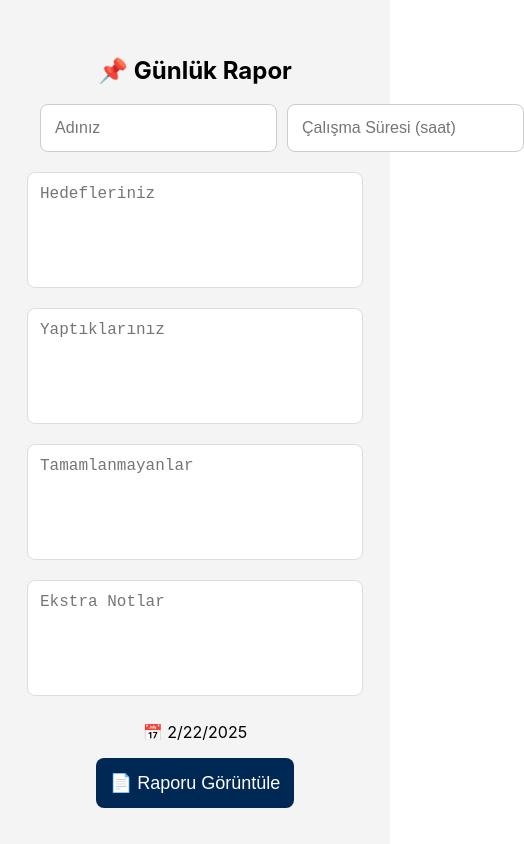
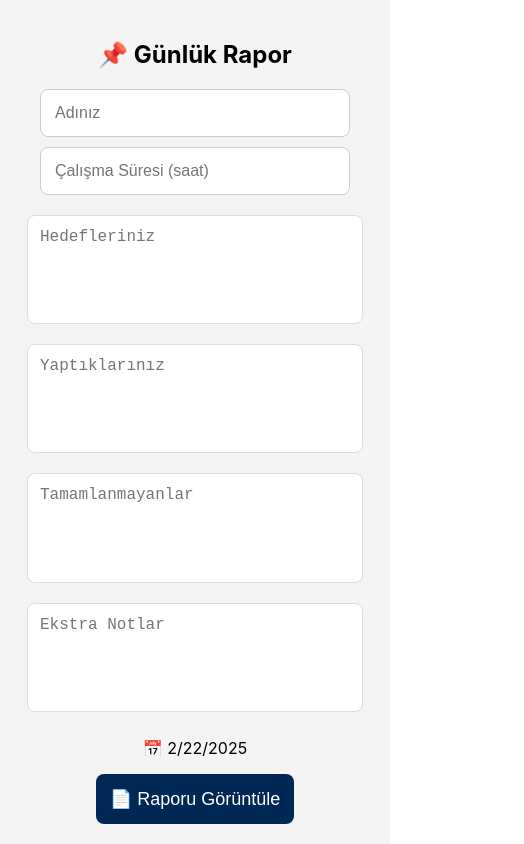
Before and after one commit to nazlinres01/report-app, a React (Create React App) app: page / in a window 390 px wide. Shown: the whole page, 524 px wide, since content can reach past the window. Built offline with nearby package versions, Linux system fonts and the light colour scheme.

Commit message:
updated mobile design

```diff
--- a/src/pages/Home.jsx
+++ b/src/pages/Home.jsx
@@ -109,6 +109,7 @@ const styles = {
     display: "flex",
     gap: "10px",
     width: "100%",
+    flexWrap: "wrap",
   },
   doubleInput: {
     flex: 1,
@@ -116,6 +117,7 @@ const styles = {
     fontSize: "16px",
     borderRadius: "8px",
     border: "1px solid #ccc",
+    minWidth: "150px",
   },
   textarea: {
     width: "100%",
```
